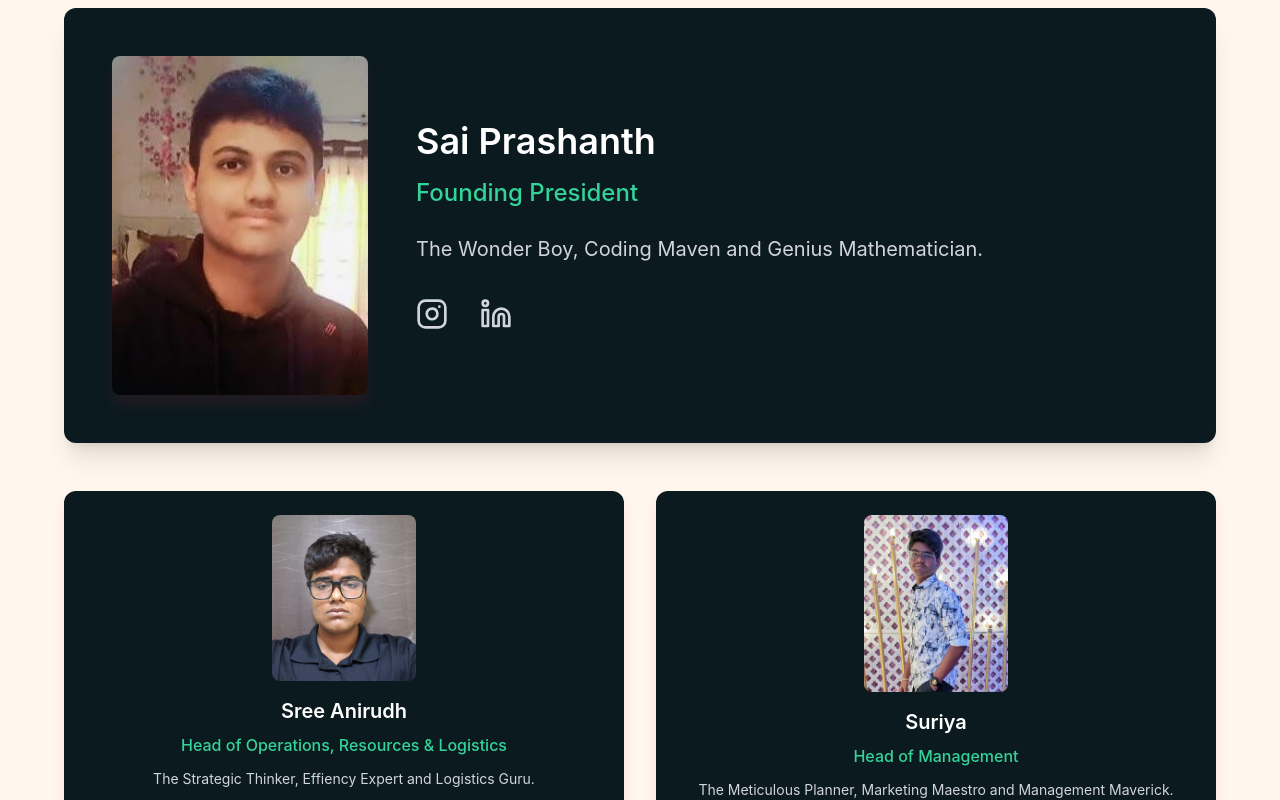
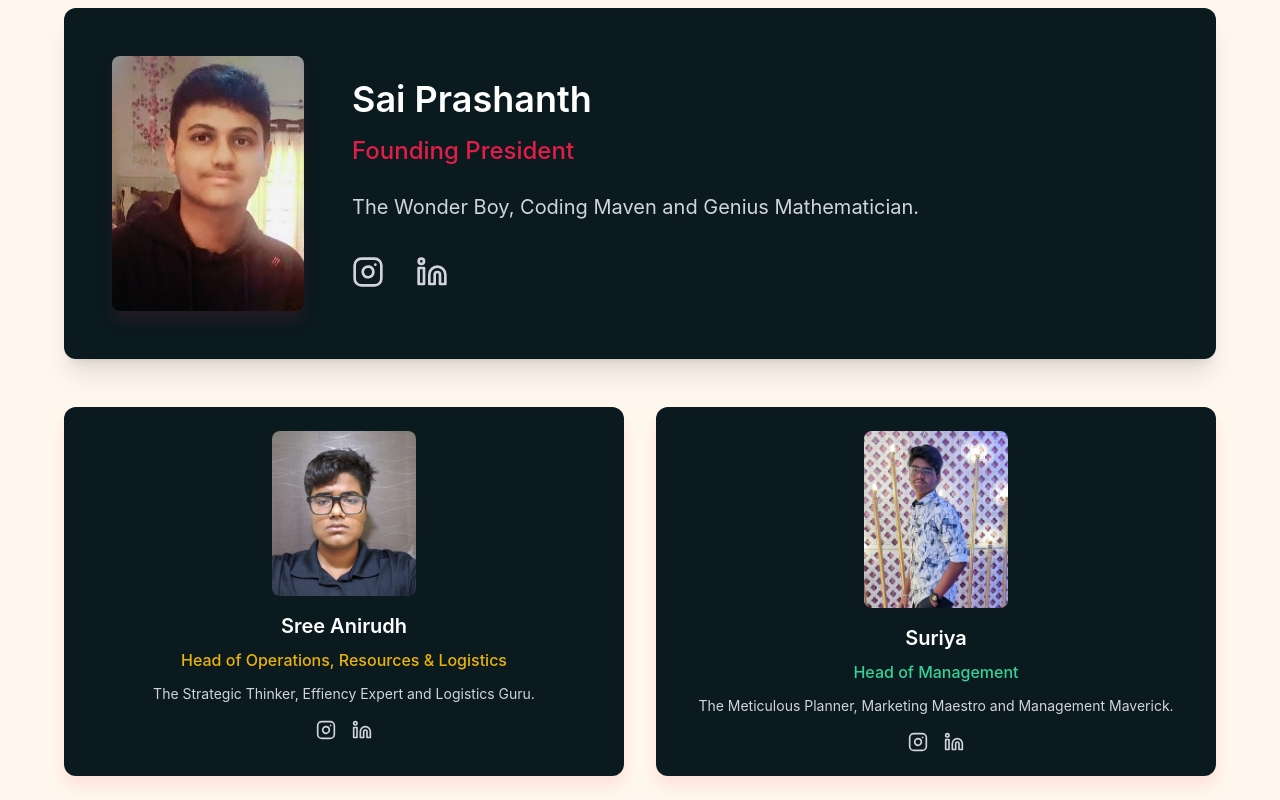
Before and after one commit to Sai-404/cmac-website, a React (Vite) app in the folder client/: page /ourTeam in a window 1280 px wide. Shown: the part 320-1120 px from the top of the page. Built offline with nearby package versions, Linux system fonts and the light colour scheme.

Commit message:
Update Our Team component: adjust image sizes, modify text colors for team member roles, and enhance hover effects for social media links

```diff
--- a/client/src/OurTeam/OurTeam.jsx
+++ b/client/src/OurTeam/OurTeam.jsx
@@ -102,7 +102,7 @@ const OurTeam = () => {
             variants={itemVariants}
           >
             <div className="flex flex-col md:flex-row gap-12 items-center">
-              <div className="w-64 h-auto">
+              <div className="w-48 h-auto">
                 <img
                   src={teamMembers[0].image}
                   alt={teamMembers[0].name}
@@ -113,7 +113,7 @@ const OurTeam = () => {
                 <h3 className="text-4xl font-semibold mb-4">
                   {teamMembers[0].name}
                 </h3>
-                <p className="text-emerald-400 font-medium mb-6 text-2xl">
+                <p className="text-rose-600 font-medium mb-6 text-2xl">
                   {teamMembers[0].role}
                 </p>
                 <p className="text-gray-300 mb-8 text-xl leading-relaxed">
@@ -122,7 +122,7 @@ const OurTeam = () => {
                 <div className="flex items-center gap-8">
                   <a
                     href={teamMembers[0].instagram}
-                    className="text-gray-300 hover:text-emerald-400 transition-colors duration-300"
+                    className="text-gray-300 hover:text-rose-600 transition-colors duration-300"
                     aria-label={`${teamMembers[0].name}'s Instagram`}
                     target="_blank"
                     rel="noopener noreferrer"
@@ -131,7 +131,7 @@ const OurTeam = () => {
                   </a>
                   <a
                     href={teamMembers[0].linkedin}
-                    className="text-gray-300 hover:text-emerald-400 transition-colors duration-300"
+                    className="text-gray-300 hover:text-rose-600 transition-colors duration-300"
                     aria-label={`${teamMembers[0].name}'s LinkedIn`}
                     target="_blank"
                     rel="noopener noreferrer"
@@ -168,7 +168,7 @@ const OurTeam = () => {
                 <h3 className="text-xl font-semibold mb-2">
                   {teamMembers[1].name}
                 </h3>
-                <p className="text-emerald-400 font-medium mb-3">
+                <p className="text-yellow-500 font-medium mb-3">
                   {teamMembers[1].role}
                 </p>
                 <p className="text-gray-300 text-sm mb-4">
@@ -177,7 +177,7 @@ const OurTeam = () => {
                 <div className="flex items-center gap-4">
                   <a
                     href={teamMembers[1].instagram}
-                    className="text-gray-300 hover:text-emerald-400 transition-colors duration-300"
+                    className="text-gray-300 hover:text-yellow-500 transition-colors duration-300"
                     aria-label={`${teamMembers[1].name}'s Instagram`}
                     target="_blank"
                     rel="noopener noreferrer"
@@ -186,7 +186,7 @@ const OurTeam = () => {
                   </a>
                   <a
                     href={teamMembers[1].linkedin}
-                    className="text-gray-300 hover:text-emerald-400 transition-colors duration-300"
+                    className="text-gray-300 hover:text-yellow-500 transition-colors duration-300"
                     aria-label={`${teamMembers[1].name}'s LinkedIn`}
                     target="_blank"
                     rel="noopener noreferrer"
```
